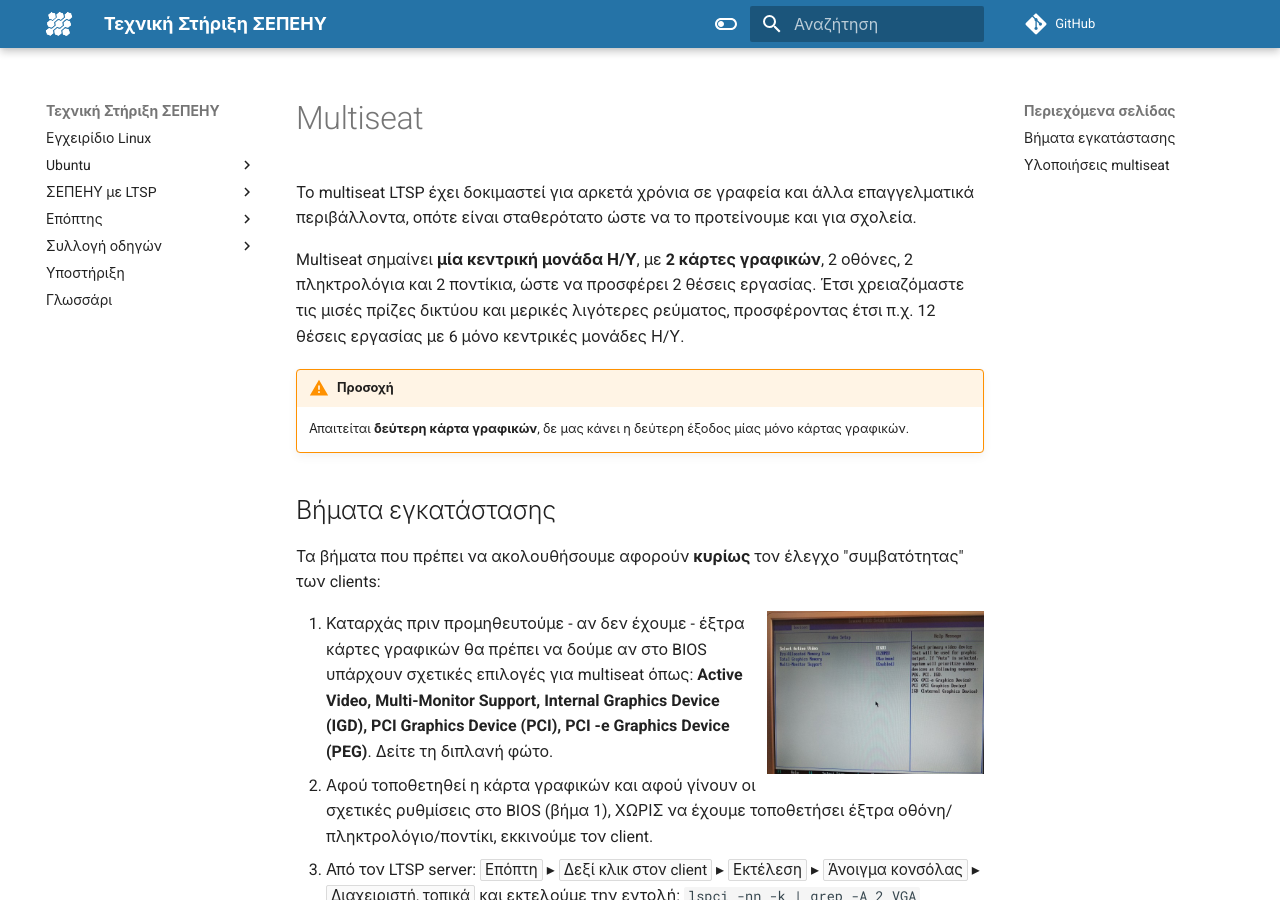
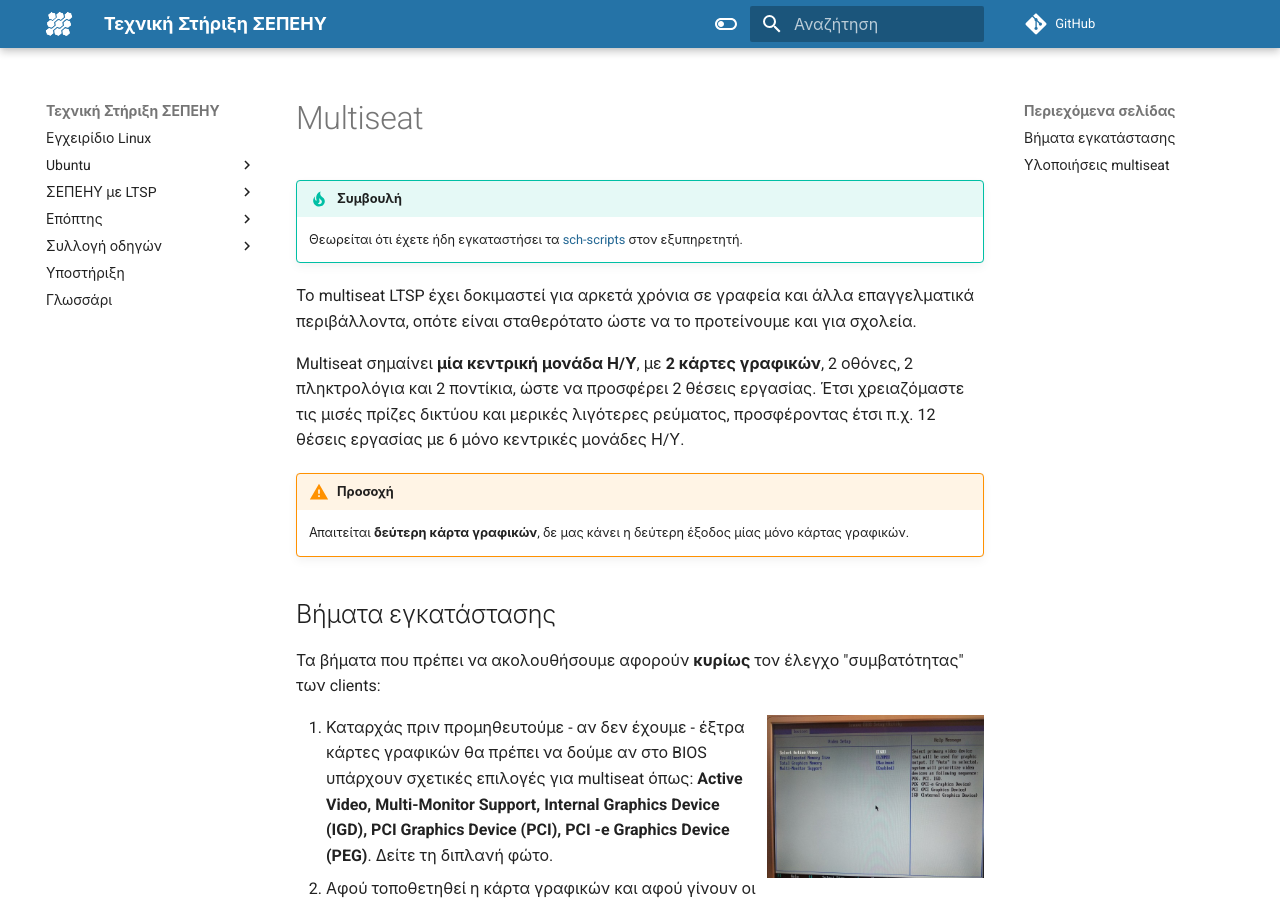
Before and after one commit to siahos/el.ltsp.org, an MkDocs documentation site: the page built from docs/guides/multiseat/index.md, in a window 1280 px wide and 900 px high. Built offline with MkDocs 1.6.1 and Material for MkDocs 9.7.7, drawn with Linux system fonts in a browser that asks for light colours; comment, search, counter and statistics services are not loaded.

Commit message:
update multiseat

```diff
--- a/docs/guides/multiseat/index.md
+++ b/docs/guides/multiseat/index.md
@@ -1,4 +1,8 @@
 # Multiseat
+
+!!! tip "Συμβουλή"
+    Θεωρείται ότι έχετε ήδη εγκαταστήσει τα
+    [sch-scripts](../../ltsp/installation.md) στον εξυπηρετητή.
 
 Το multiseat LTSP έχει δοκιμαστεί για αρκετά χρόνια σε γραφεία και άλλα επαγγελματικά περιβάλλοντα, οπότε είναι σταθερότατο ώστε να το προτείνουμε και για σχολεία.
 
```
